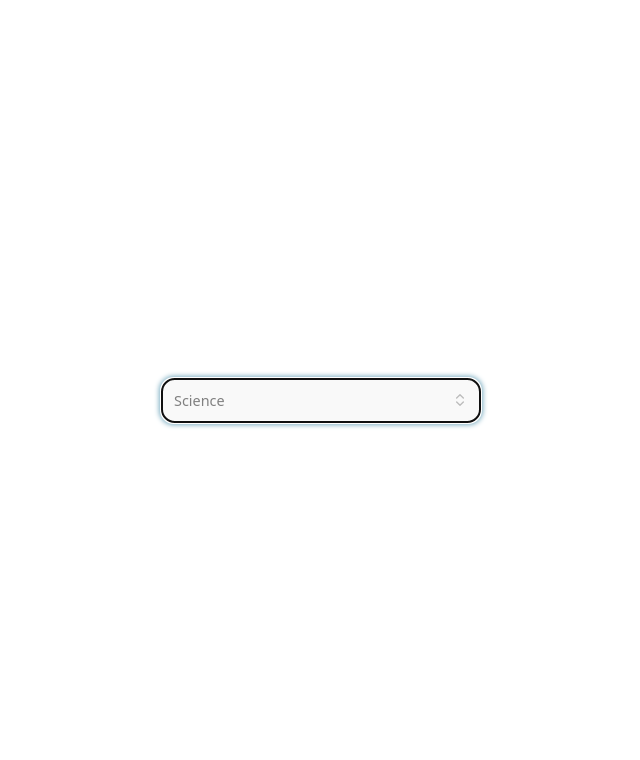
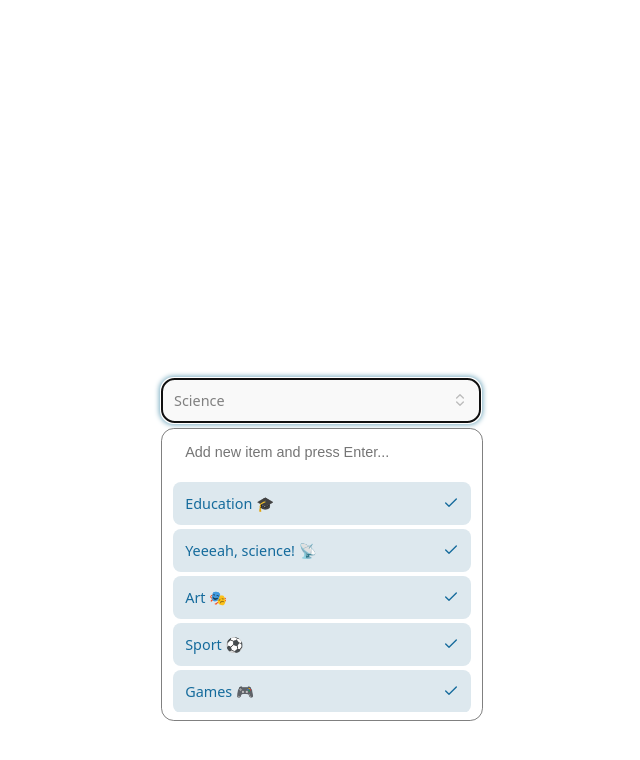
Before and after one commit to mehradi-github/ref-react-ui-select, a React (Vite) app: page / in a window 1280 px wide. Both pictures are taken after a click on the button "Science". Shown: the top 760 px of the page, without its empty margins (319-959 px from the left). Built offline with nearby package versions, Linux system fonts and the light colour scheme.

Commit message:
Filtering availableOptions when type option in dropdown #18 and Accepting initial options as args #20

```diff
--- a/src/App.tsx
+++ b/src/App.tsx
@@ -1,12 +1,20 @@
-import MultiSelect  from './components/multi-select';
-import './App.scss'
+import MultiSelect from "./components/multi-select";
+import "./App.scss";
 
 function App() {
+  const options = [
+    "Education 🎓",
+    "Yeeeah, science! 📡",
+    "Art 🎭",
+    "Sport ⚽",
+    "Games 🎮",
+    "Health 🏥",
+  ];
   return (
-    <div className='select'>
-     <MultiSelect/>
+    <div className="select">
+      <MultiSelect options={options} />
     </div>
-  )
+  );
 }
 
-export default App
+export default App;
--- a/src/components/multi-select/index.tsx
+++ b/src/components/multi-select/index.tsx
@@ -10,7 +10,7 @@ const MultiSelect: FC<MultiSelectProps> = ({
 }) => {
   const [availableOptions, setAvailableOptions] =
     useState<string[]>(initialOptions);
-  const [isOpen, setIsOpen] = useState(true);
+  const [isOpen, setIsOpen] = useState(false);
   const [inputValue, setInputValue] = useState("");
 
   const refDropdown = useRef<HTMLDivElement>(null);
@@ -53,6 +53,10 @@ const MultiSelect: FC<MultiSelectProps> = ({
     // console.log(availableOptions.join(","));
   };
 
+  const filteredOptions = availableOptions.filter((option) =>
+    option.toLowerCase().includes(inputValue.toLowerCase())
+  );
+
   return (
     <div className="dp-container" ref={refDropdown}>
       <button onClick={toggleDropdown}>
@@ -77,12 +81,14 @@ const MultiSelect: FC<MultiSelectProps> = ({
             />
             <div className="scroll-area">
               <div className="options">
-                <Fragment key="">
-                  <button>
-                    Education 🎓
-                    <Icons.check className="check" />
-                  </button>
-                </Fragment>
+                {filteredOptions.map((option) => (
+                  <Fragment key={option}>
+                    <button>
+                      {option}
+                      <Icons.check className="check" />
+                    </button>
+                  </Fragment>
+                ))}
               </div>
             </div>
           </div>
--- a/src/components/multi-select/multiselect.scss
+++ b/src/components/multi-select/multiselect.scss
@@ -75,8 +75,10 @@
       padding: 0.15rem;
       .options {
         display: flex;
+        flex-direction: column;
         padding: 0.5rem 0.2rem;
         button {
+          margin-top: 0.25rem;
           background-color: #dde8ee;
           color: #156b9c;
           border: none;
```
